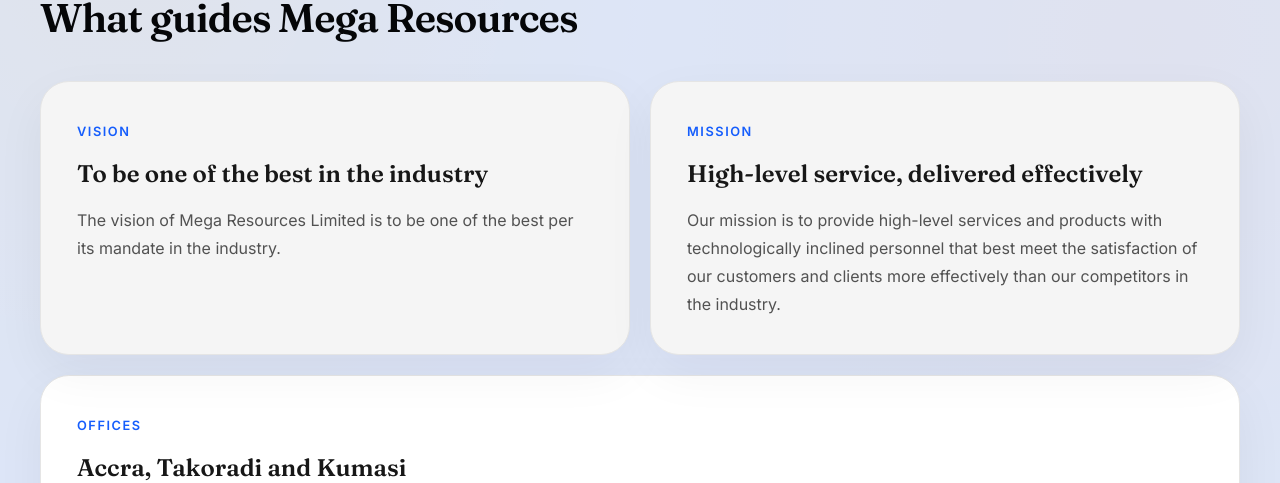
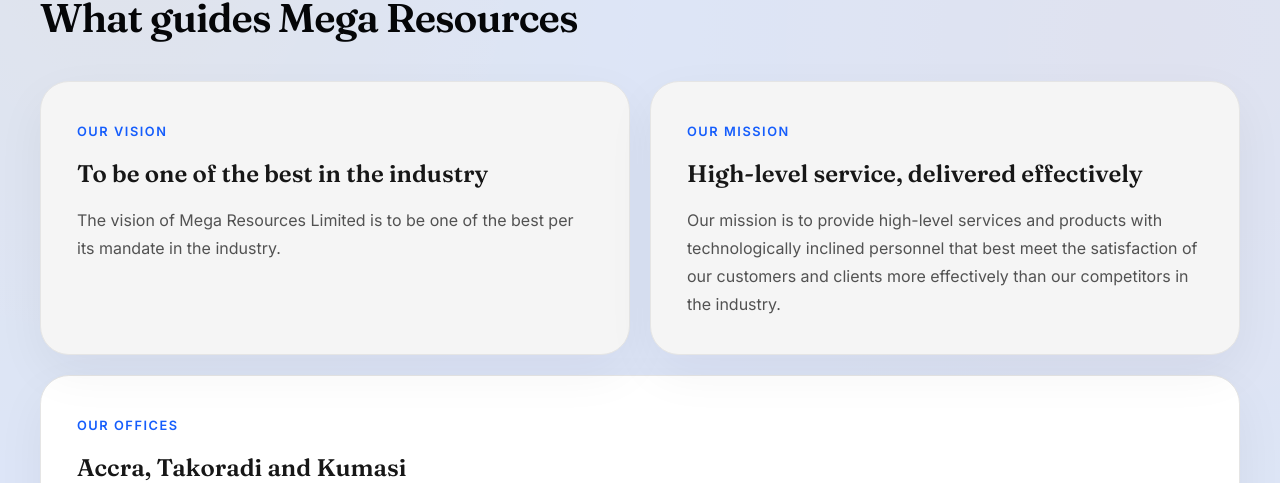
Before and after one commit to DubemUmeh/Mega-Resources, a Next.js app: page /about-us in a window 1280 px wide. Shown: the part 1436-1919 px from the top of the page. Built offline with nearby package versions, Linux system fonts and the light colour scheme; no server answers.

Commit message:
fix: apply service showcase and navigation updates

```diff
--- a/app/about-us/page.tsx
+++ b/app/about-us/page.tsx
@@ -199,7 +199,7 @@ export default function AboutPage() {
           <div className="mt-10 grid gap-5 md:grid-cols-2">
             <Reveal>
               <div className="h-full rounded-[1.8rem] border border-neutral-200 bg-neutral-100 p-7 shadow-[0_18px_50px_rgba(15,23,42,0.05)] md:p-9">
-                <span className="text-[0.8rem] font-semibold uppercase tracking-[0.12em] text-blue-600">Vision</span>
+                <span className="text-[0.8rem] font-semibold uppercase tracking-[0.12em] text-blue-600">Our Vision</span>
                 <h3 className="mt-4 font-display text-2xl font-semibold text-neutral-900">To be one of the best in the industry</h3>
                 <p className="mt-4 text-base leading-[1.75] text-neutral-600">
                   The vision of Mega Resources Limited is to be one of the best per its mandate in the industry.
@@ -208,7 +208,7 @@ export default function AboutPage() {
             </Reveal>
             <Reveal delay={0.08}>
               <div className="h-full rounded-[1.8rem] border border-neutral-200 bg-neutral-100 p-7 shadow-[0_18px_50px_rgba(15,23,42,0.05)] md:p-9">
-                <span className="text-[0.8rem] font-semibold uppercase tracking-[0.12em] text-blue-600">Mission</span>
+                <span className="text-[0.8rem] font-semibold uppercase tracking-[0.12em] text-blue-600">Our Mission</span>
                 <h3 className="mt-4 font-display text-2xl font-semibold text-neutral-900">High-level service, delivered effectively</h3>
                 <p className="mt-4 text-base leading-[1.75] text-neutral-600">
                   Our mission is to provide high-level services and products with technologically inclined personnel that best meet the satisfaction of our customers and clients more effectively than our competitors in the industry.
@@ -218,7 +218,7 @@ export default function AboutPage() {
           </div>
           <Reveal delay={0.12} className="mt-5">
             <div className="rounded-[1.8rem] border border-neutral-200 bg-white p-7 shadow-[0_18px_50px_rgba(15,23,42,0.05)] md:p-9">
-              <span className="text-[0.8rem] font-semibold uppercase tracking-[0.12em] text-blue-600">Offices</span>
+              <span className="text-[0.8rem] font-semibold uppercase tracking-[0.12em] text-blue-600">Our Offices</span>
               <h3 className="mt-4 font-display text-2xl font-semibold text-neutral-900">Accra, Takoradi and Kumasi</h3>
               <div className="mt-5 grid gap-5 text-base leading-[1.75] text-neutral-600 md:grid-cols-3">
                 <p><strong className="text-neutral-900">Accra (Head Office):</strong> ACP Junction at Pokuasi.</p>
```
